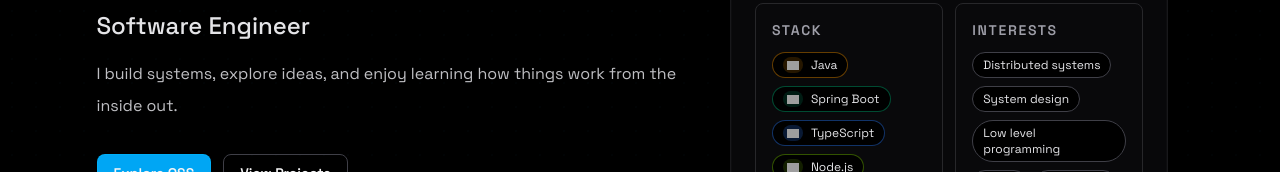
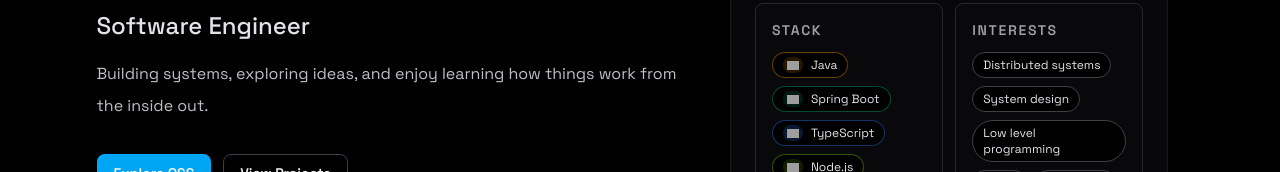
Before and after one commit to yousef-genedy/portfolio, a Next.js app: page / in a window 1280 px wide. Shown: the part 378-550 px from the top of the page. Built offline with nearby package versions, Linux system fonts and the light colour scheme; no server answers; grey boxes are pictures that could not be loaded.

Commit message:
Update home here description

```diff
--- a/content/home/index.mdx
+++ b/content/home/index.mdx
@@ -2,7 +2,7 @@
 greeting: "Hey There"
 name: "Yousef Genedy"
 title: "Software Engineer"
-description: "I build systems, explore ideas, and enjoy learning how things work from the inside out."
+description: "Building systems, exploring ideas, and enjoy learning how things work from the inside out."
 ctas:
   - label: "Explore OSS"
     href: "/oss"
--- a/data/site.ts
+++ b/data/site.ts
@@ -24,7 +24,7 @@ export const siteConfig = {
   greeting: "Hey There",
   title: "Software Engineer",
   description:
-    "I build systems, explore ideas, and enjoy learning how things work from the inside out.",
+    "Building systems, exploring ideas, and enjoy learning how things work from the inside out.",
   navLinks: [
     { label: "About", href: "/about" },
     { label: "Experience", href: "/experience" },
--- a/lib/content/queries.ts
+++ b/lib/content/queries.ts
@@ -196,7 +196,7 @@ export function getHomePageContent(): HomePageContent {
       greeting: "Hey There",
       name: "Yousef Genedy",
       title: "Software Engineer",
-      description: "I build systems, explore ideas, and enjoy learning how things work from the inside out.",
+      description: "Building systems, exploring ideas, and enjoy learning how things work from the inside out.",
       facts: [],
       socialLinks: [],
       ctas: [
@@ -219,7 +219,7 @@ export function getHomePageContent(): HomePageContent {
     description:
       typeof data.description === "string"
         ? data.description
-        : "I build systems, explore ideas, and enjoy learning how things work from the inside out.",
+        : "Building systems, exploring ideas, and learning how things work from the inside out.",
     facts,
     socialLinks,
     ctas:
```
